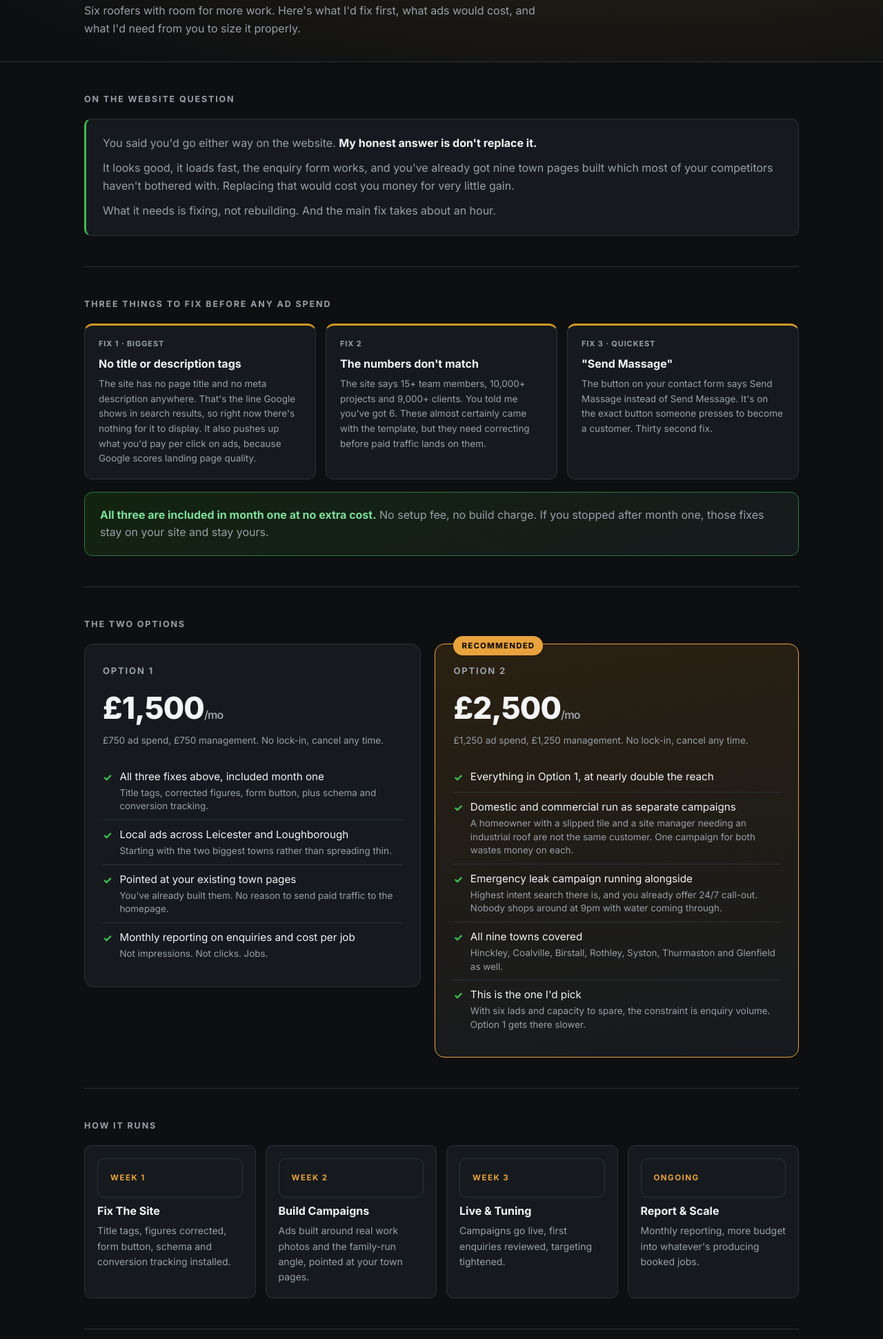
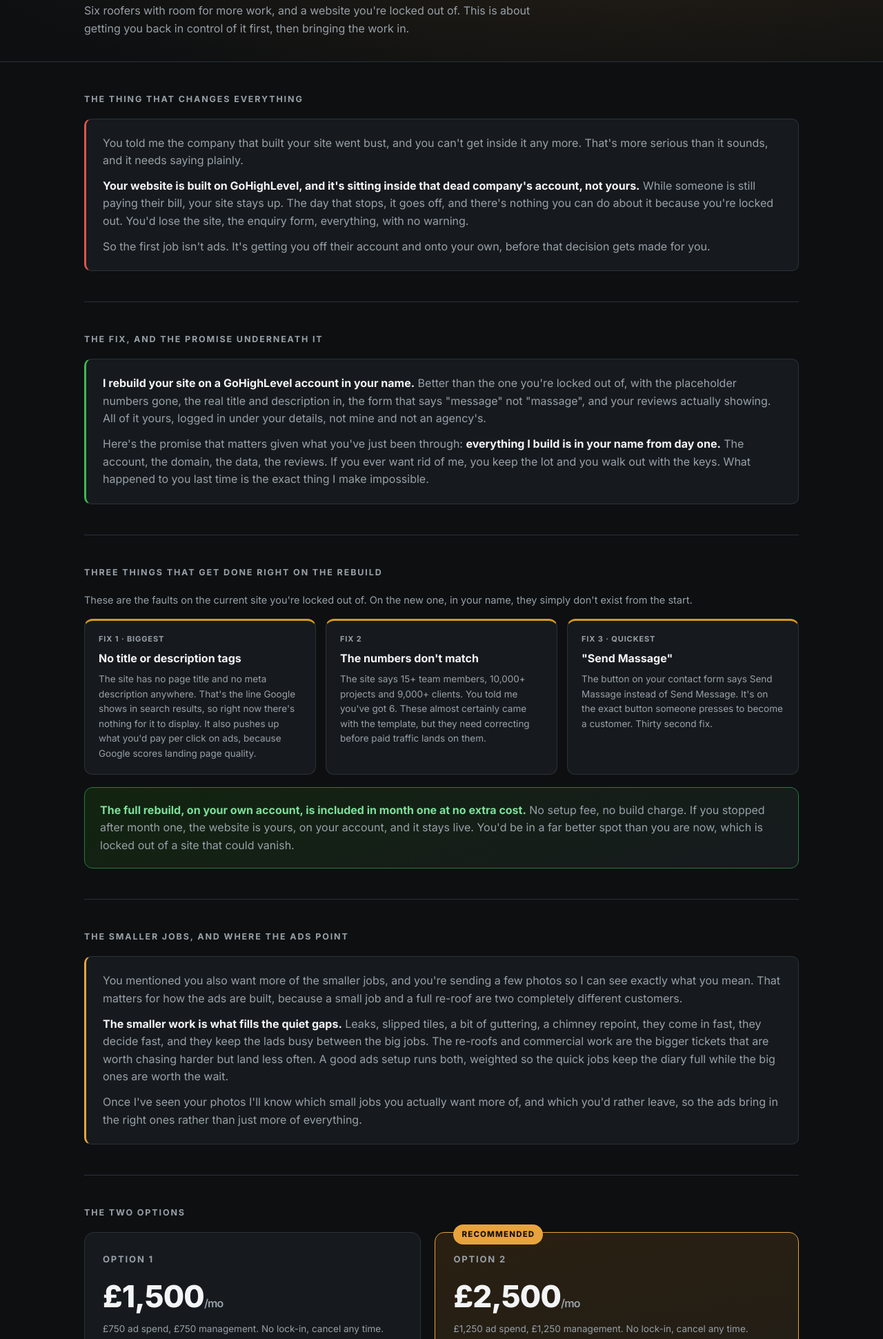
Before and after one commit to andrei170/smith-sons-proposal, a plain HTML site: page index.html in a window 1280 px wide. Shown: the part 149-2090 px from the top of the page at 69% size. Drawn offline with Linux system fonts and the light colour scheme.

Commit message:
reframe around GHL lockout, rescue-and-own, smaller jobs, domain

```diff
--- a/index.html
+++ b/index.html
@@ -38,6 +38,7 @@ section{padding:44px 0;border-bottom:1px solid var(--line)}
 .today p{font-size:16px}
 .today p+p{margin-top:11px}
 .today.green{border-left-color:var(--good)}
+.today.red{border-left-color:#e0554f}
 
 .fixgrid{display:grid;grid-template-columns:1fr 1fr 1fr;gap:14px}
 @media(max-width:820px){.fixgrid{grid-template-columns:1fr}}
@@ -96,23 +97,32 @@ footer{color:var(--mut);font-size:12.5px;text-align:center;padding:30px 0 44px}
   <div class="wrap">
     <div class="eyebrow">Prepared for Sam Smith</div>
     <h1>Smith &amp; Sons Roofing - Proposal</h1>
-    <div class="sub">Six roofers with room for more work. Here's what I'd fix first, what ads would cost, and what I'd need from you to size it properly.</div>
+    <div class="sub">Six roofers with room for more work, and a website you're locked out of. This is about getting you back in control of it first, then bringing the work in.</div>
   </div>
 </header>
 
 <div class="wrap">
 
   <section>
-    <div class="h">On the website question</div>
-    <div class="today green">
-      <p>You said you'd go either way on the website. <b>My honest answer is don't replace it.</b></p>
-      <p>It looks good, it loads fast, the enquiry form works, and you've already got nine town pages built which most of your competitors haven't bothered with. Replacing that would cost you money for very little gain.</p>
-      <p>What it needs is fixing, not rebuilding. And the main fix takes about an hour.</p>
+    <div class="h">The thing that changes everything</div>
+    <div class="today red">
+      <p>You told me the company that built your site went bust, and you can't get inside it any more. That's more serious than it sounds, and it needs saying plainly.</p>
+      <p><b>Your website is built on GoHighLevel, and it's sitting inside that dead company's account, not yours.</b> While someone is still paying their bill, your site stays up. The day that stops, it goes off, and there's nothing you can do about it because you're locked out. You'd lose the site, the enquiry form, everything, with no warning.</p>
+      <p>So the first job isn't ads. It's getting you off their account and onto your own, before that decision gets made for you.</p>
     </div>
   </section>
 
   <section>
-    <div class="h">Three things to fix before any ad spend</div>
+    <div class="h">The fix, and the promise underneath it</div>
+    <div class="today green">
+      <p><b>I rebuild your site on a GoHighLevel account in your name.</b> Better than the one you're locked out of, with the placeholder numbers gone, the real title and description in, the form that says "message" not "massage", and your reviews actually showing. All of it yours, logged in under your details, not mine and not an agency's.</p>
+      <p>Here's the promise that matters given what you've just been through: <b>everything I build is in your name from day one.</b> The account, the domain, the data, the reviews. If you ever want rid of me, you keep the lot and you walk out with the keys. What happened to you last time is the exact thing I make impossible.</p>
+    </div>
+  </section>
+
+  <section>
+    <div class="h">Three things that get done right on the rebuild</div>
+    <p style="margin-bottom:16px;color:var(--mut);font-size:14.5px">These are the faults on the current site you're locked out of. On the new one, in your name, they simply don't exist from the start.</p>
     <div class="fixgrid">
       <div class="fixcard">
         <div class="fnum">Fix 1 &middot; Biggest</div>
@@ -131,7 +141,16 @@ footer{color:var(--mut);font-size:12.5px;text-align:center;padding:30px 0 44px}
       </div>
     </div>
     <div class="incl">
-      <p><b>All three are included in month one at no extra cost.</b> No setup fee, no build charge. If you stopped after month one, those fixes stay on your site and stay yours.</p>
+      <p><b>The full rebuild, on your own account, is included in month one at no extra cost.</b> No setup fee, no build charge. If you stopped after month one, the website is yours, on your account, and it stays live. You'd be in a far better spot than you are now, which is locked out of a site that could vanish.</p>
+    </div>
+  </section>
+
+  <section>
+    <div class="h">The smaller jobs, and where the ads point</div>
+    <div class="today">
+      <p>You mentioned you also want more of the smaller jobs, and you're sending a few photos so I can see exactly what you mean. That matters for how the ads are built, because a small job and a full re-roof are two completely different customers.</p>
+      <p><b>The smaller work is what fills the quiet gaps.</b> Leaks, slipped tiles, a bit of guttering, a chimney repoint, they come in fast, they decide fast, and they keep the lads busy between the big jobs. The re-roofs and commercial work are the bigger tickets that are worth chasing harder but land less often. A good ads setup runs both, weighted so the quick jobs keep the diary full while the big ones are worth the wait.</p>
+      <p>Once I've seen your photos I'll know which small jobs you actually want more of, and which you'd rather leave, so the ads bring in the right ones rather than just more of everything.</p>
     </div>
   </section>
 
@@ -144,9 +163,9 @@ footer{color:var(--mut);font-size:12.5px;text-align:center;padding:30px 0 44px}
         <div class="price">£1,500<span>/mo</span></div>
         <div class="pnote">£750 ad spend, £750 management. No lock-in, cancel any time.</div>
         <ul>
-          <li><span class="tick">&#10003;</span><span class="t">All three fixes above, included month one<small>Title tags, corrected figures, form button, plus schema and conversion tracking.</small></span></li>
+          <li><span class="tick">&#10003;</span><span class="t">Full website rebuild on your own account<small>In your name, better than the one you're locked out of. Included, not extra.</small></span></li>
           <li><span class="tick">&#10003;</span><span class="t">Local ads across Leicester and Loughborough<small>Starting with the two biggest towns rather than spreading thin.</small></span></li>
-          <li><span class="tick">&#10003;</span><span class="t">Pointed at your existing town pages<small>You've already built them. No reason to send paid traffic to the homepage.</small></span></li>
+          <li><span class="tick">&#10003;</span><span class="t">Small jobs and re-roofs both targeted<small>The quick work to fill gaps, the big work for the tickets, aimed properly once I've seen your photos.</small></span></li>
           <li><span class="tick">&#10003;</span><span class="t">Monthly reporting on enquiries and cost per job<small>Not impressions. Not clicks. Jobs.</small></span></li>
         </ul>
       </div>
@@ -171,8 +190,8 @@ footer{color:var(--mut);font-size:12.5px;text-align:center;padding:30px 0 44px}
   <section>
     <div class="h">How it runs</div>
     <div class="tl">
-      <div><div class="wk">Week 1</div><h4>Fix The Site</h4><p>Title tags, figures corrected, form button, schema and conversion tracking installed.</p></div>
-      <div><div class="wk">Week 2</div><h4>Build Campaigns</h4><p>Ads built around real work photos and the family-run angle, pointed at your town pages.</p></div>
+      <div><div class="wk">Week 1</div><h4>Get You Off Their Account</h4><p>New GoHighLevel account in your name, site rebuilt on it, domain pointed at yours not theirs.</p></div>
+      <div><div class="wk">Week 2</div><h4>Build Campaigns</h4><p>Ads built around your real job photos, small jobs and re-roofs targeted separately.</p></div>
       <div><div class="wk">Week 3</div><h4>Live &amp; Tuning</h4><p>Campaigns go live, first enquiries reviewed, targeting tightened.</p></div>
       <div><div class="wk">Ongoing</div><h4>Report &amp; Scale</h4><p>Monthly reporting, more budget into whatever's producing booked jobs.</p></div>
     </div>
@@ -193,7 +212,7 @@ footer{color:var(--mut);font-size:12.5px;text-align:center;padding:30px 0 44px}
       <div class="box no">
         <h3>Not charged, and not needed</h3>
         <ul>
-          <li>A new website, yours is good and needs fixing not replacing</li>
+          <li>The website rebuild, it's included in month one not billed separately</li>
           <li>SEO retainer, that's a 6-12 month play and you want work sooner</li>
           <li>Social media management, roofs aren't bought off Instagram</li>
           <li>Setup or onboarding fee, there isn't one</li>
@@ -208,7 +227,11 @@ footer{color:var(--mut);font-size:12.5px;text-align:center;padding:30px 0 44px}
     <div class="plain">
       <p><b>There's no guarantee, and I'm not going to pretend otherwise.</b> I can't promise you a number of jobs a week, and anyone who does before running a single ad is guessing. What I can promise is that you'll see exactly what's happening from week one, and that I'll tell you if it isn't working rather than waiting for you to ask.</p>
       <p><b>The one number I need from you:</b> how many jobs you're running a week now, and what six lads could comfortably handle. Everything else I've worked out from your site, but that one has to come from you, and it's what turns this from a general chat into a specific plan.</p>
-      <p><b>Also useful:</b> your rough average job value, split between repairs and full re-roofs. That tells us what an enquiry is genuinely worth to you, which decides how hard we can afford to bid.</p>
+      <p><b>Also useful:</b> your rough average job value, split between small jobs and full re-roofs. That tells us what an enquiry is genuinely worth to you, which decides how hard we can afford to bid, and your photos will help me see which small jobs you want more of.</p>
+    </div>
+    <div class="today green" style="margin-top:16px">
+      <p><b>Some good news I've already checked for you.</b> Your domain, smithandsonsroofing.uk, is registered through Cloudflare and runs on Cloudflare's system, which is separate from the GoHighLevel account your site sits in. That matters: it means your domain will not disappear when that dead company's GoHighLevel bill stops. The website could go down, but the domain, the valuable bit, is on stable ground of its own.</p>
+      <p><b>The one thing to find out:</b> do you have a login for Cloudflare, or did you ever get emails from them about the domain? Whoever holds that login controls where the domain points. If it's you, we're clear and I can have you on your own site within days. If the old company set it up, a .uk domain can still be recovered by the real owner, it just takes a short process, and being a Cloudflare domain it's a well-trodden one.</p>
     </div>
   </section>
 
```
